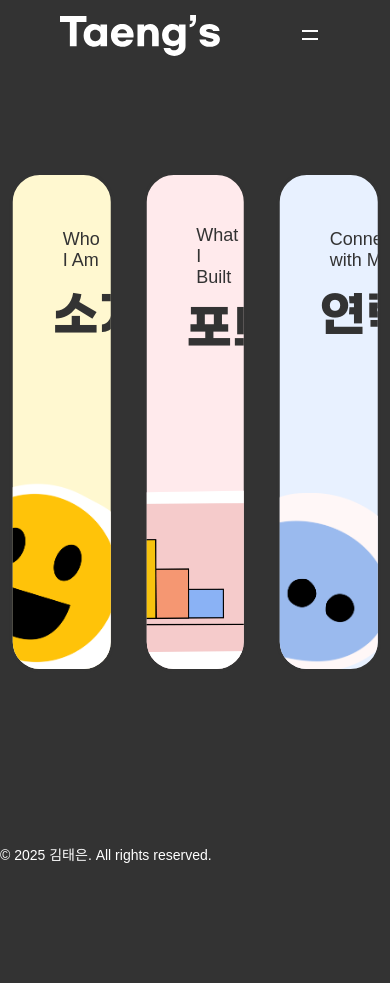
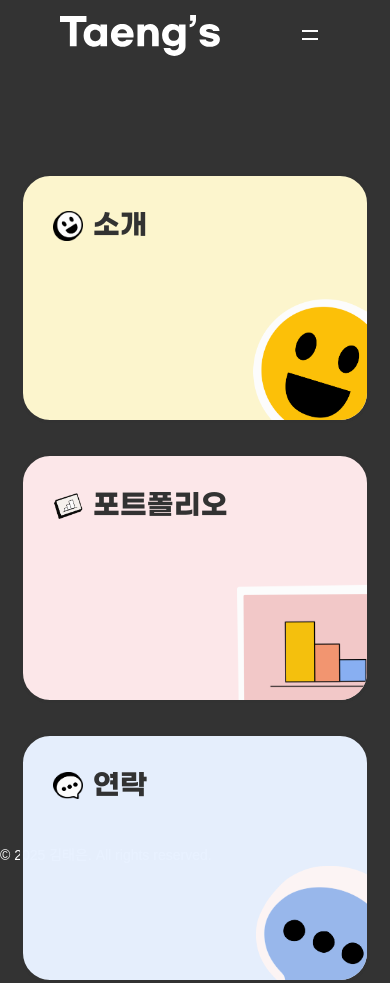
Before and after one commit to kbo831/aboutMe25, a plain HTML site: page index.html in a window 390 px wide. Before the commit the page ends 864 px from the top, so only its background shows below. Drawn offline with Linux system fonts and the light colour scheme; a web font is replaced by a local one.

Commit message:
메인 반응형 , 스크립트 작업
메인 컨텐츠 반응형, 애니메이션 스크립트 수정완료

```diff
--- a/asset/css/main.css
+++ b/asset/css/main.css
@@ -60,9 +60,6 @@
 .intro .intro-txt{font-size: 6rem; font-weight: bold; display: block; text-align: center; }
 .intro-txt .point{}
 
-.intro .intro-text.active{
-    opacity:1;visibility: visible; transform: translateY(0);
-}
 
 .intro-txt .point.active{text-shadow: 0 0 20px rgb(103, 228, 69);
     animation: pointText 1s ease-in-out 1;
@@ -83,15 +80,14 @@
 /* Skip-card */
 .skip-card{
   position: absolute;
-  top: 50%;
-  left: 50%;
-  transform: translate(-50%, -50%);
   height: 500px;
   z-index: 2;
   display:flex;
   align-items: center;
   justify-content: center;
   gap: 3rem;
+  opacity: 0;
+  visibility: hidden;
 }
 
 /* bg & icon */
@@ -112,35 +108,47 @@
 
 
 .skip-card .link{
-  width:45rem;
+  width: 100%;
+  max-width:45rem;
   height: 50rem;
   color: #333;
   border: 3px solid #333;
   border-radius: 3rem;
   overflow: hidden;
-  position: relative;
+  position: absolute;
+  left: 50%;
+  top:50%;
+  transform:translate(-50%,-50%);
  }
- .skip-card .link:before{content:"";display: block; width: 100%;height: 100%;background: rgba(0,0,0,0.2); position:absolute;left:50%;top:50%; transform: translate(-50%,-50%); opacity: 0;visibility: hidden; transition: all 0.3s; z-index:1}
+
 
 .skip-card .link-inner{position: relative;
 padding: 5rem 4rem; width: 100%; height: 100%; z-index:2}
 
 
-.skip-card .link p,.skip-card .link .title{transition: all 0.3s;}
-.skip-card .link p{font-size: 1.8rem;display: flex;align-items: center;justify-content: flex-start;}
+.skip-card .link .title,.skip-card .link .title span{transition: all 0.3s;}
+
 .skip-card .link .title{
   font-weight: 600;
   font-family: "GmarketSans";
   font-size: 4.8rem;
   position: relative;
-  margin-top: 10px;
+  /* margin-top: 10px; */
   z-index: 5;
+  display: flex;
+  align-items: center;
+  justify-content: flex-start;
+  flex-wrap: wrap;
 }
+.skip-card .link .title span{width: 100%;}
+.skip-card .link .title span:first-of-type{font-size: 1.8rem;  line-height: 1;letter-spacing: -1px; font-weight: normal; width: auto;}
+
 
 
 .skip-card .first-card{  z-index: 3; background-color: #FFF8D0;}
 .skip-card .second-card{ z-index: 2; background-color: #FFEAEC;}
 .skip-card .third-card{  z-index: 1; background-color: #E8F1FF;}
+
 
 /* skip-card hover, focus,focus-in*/
 
@@ -151,7 +159,6 @@ padding: 5rem 4rem; width: 100%; height: 100%; z-index:2}
   transform:translate(0,0) scale(1.5);
 
 }
-
 
  .skip-card .link.first-card:hover,
 .skip-card .link.first-card:focus,
@@ -178,4 +185,48 @@ padding: 5rem 4rem; width: 100%; height: 100%; z-index:2}
 }
 
 
-/* 인트로가 사라지면 배경이 색이 검정에서 밝은 톤으로 변하고 메인 컨텐츠 애니메이션 실행  */
+@media screen and (max-width: 1500px) {
+
+  .skip-card .link{max-width: 35rem;}
+  .skip-card .icon,.skip-card .icon.icon02{width: 30px;  height: 40px;}
+  .skip-card .link .title{font-size: 3.0rem;}
+}
+
+@media screen and (max-width: 1100px) {
+
+  .skip-card .link{
+    max-width: 35rem;
+    height: 35rem;
+    position: relative;
+    left: auto;
+    top:auto;
+    transform:none;}
+  .skip-card .link .title{font-size: 2.8rem;}
+  .skip-card .icon{width: 30px;  height: 40px;}
+  .skip-card .link .bg{
+    width: 190px;
+    height: 170px;
+  }
+  .skip-card .link:hover .bg,
+  .skip-card .link:focus .bg,
+  .skip-card .link:focus-within .bg{
+    transform:translate(0,0) scale(1.2);
+  }
+
+}
+
+@media screen and (max-width: 900px) {
+
+  .intro .intro-txt{font-size: 4.5rem;}
+      .skip-card {flex-wrap: wrap;}
+    .skip-card .link{height: 25rem;  min-width: 20rem;}
+    .skip-card .link-inner{padding: 3rem;}
+    .skip-card .link .title span{width: auto;}
+    .skip-card .link .title span:first-of-type{display: none;}
+
+}
+
+@media screen and (max-width:400px) {
+
+  .intro .intro-txt{font-size: 3.5rem;}
+}
--- a/asset/js/index.js
+++ b/asset/js/index.js
@@ -1,66 +1,67 @@
 $(document).ready(function () {
-  //DOM 트리 구조가 완성되었을 때 실행됨(이미지,,폰트,비디오 무시, html 구조만 파싱되면 실행)
-  //gsap 플러그인등록
-  gsap.registerPlugin(ScrollTrigger, SplitText);
+  gsap.registerPlugin(SplitText);
+  gsap.defaults({ ease: "power3.out" });
 
-  //전역 기본으로 설정할 효과
-  gsap.defaults({ ease: "back.out(1.4)" });
+  $(window).on("load", function () {
+    gsap.to(".intro-con", {
+      y: 0,
+      opacity: 1,
+      duration: 1,
+      stagger: 0.1,
+      onComplete: () => {
+        // split + set
+        const splitText = SplitText.create(".intro-txt", { type: "chars" });
+        gsap.set(splitText.chars, { autoAlpha: 0, yPercent: -200 });
 
-  //타임라인 생성 (순서 제어용)
-  const tl = gsap.timeline();
+        // chars 등장
+        gsap.to(splitText.chars, {
+          yPercent: 0,
+          autoAlpha: 1,
+          duration: 0.8,
+          stagger: 0.02,
+          onComplete: () => {
+            const point = document.querySelector(".intro-txt.second .point");
+            point?.classList.add("active");
 
 
-  $(window).on("load", function () {
-    // 이미지, 폰트, 외부 리소스까지 전부 로드된 후 실행됨
-      tl.add(() => {
-      //텍스트 애니메이션 실행
+            // 30초 뒤 intro-con 숨기기
+            gsap.delayedCall(1, () => {
 
-      //splitText 대상지정 생성
-      const splitText = SplitText.create(".intro-txt", { type: "chars" });
+              const tl = gsap.timeline(); // 순서 제어용 타임라인 생성
 
-      //애니메이션 실행 전 텍스트 상태 초기값 설정
-      gsap.set(splitText.chars, {
-        autoAlpha: 0, // opacity :0 , visibility:hidden
-        transformOrigin: "center center",
-        yPercent: -200,
-      });
+              tl.to(".intro-con", { opacity: 0, duration: 1, ease: "power1.out" })
+              .fromTo(".skip-card",
+                { opacity: 0, y: 100 },   // 시작 위치
+                { opacity: 1, visibility: "visible", y: 0, duration: 1, ease: "power3.out",
+                  onComplete: () => {
+                      console.log("skip-card 애니메이션 완료!");
+                    if (window.innerWidth > 1100) { // 윈도우 화면 1100px 이상에서만
+                        const gap = 30;  // 카드 간격(px)
+                        const cards = gsap.utils.toArray(".skip-card .link");
+                        const center = 50; // 가운데 (%)
 
-      // gsap 애니메이션 전에 active 클래스 추가, intro-con 등장
-      document.querySelector(".intro")?.classList.add("active");
+                        cards.forEach((card, i) => {
+                          const offset = (i - 1) * gap;
+                          gsap.to(card, {
+                            left: `calc(${center}% + ${offset}%)`,
+                            duration: 1,
+                            ease: "power3.out"
+                          });
+                        });
+                    }
+                  }
+                 } // 마지막위치
+              );
 
-      //gsap 애니메이션 설정
-      tl.to(splitText.chars, {
-        yPercent: 0,
-        autoAlpha: 1, // opacity :1 , visibility:visible
-        opacity: 1,
-        ease: "power3.out",
-        duration: .8,
-        stagger: {
-          each: 0.03,
-        },
-      });
-
-      tl.add(() => {
-        // 텍스트 분해 복원
-        splitText.revert();
-      });
-
-      tl.add(() => {
-        // 복원된 구조에 스케일적용할 텍스트 클래스 추가
-        document
-          .querySelector(".intro-txt.second .point")
-          ?.classList.add("active");
-      })
-        .add(() => {
-          document.querySelector(".sc-con.intro-con")?.classList.add("hide");
-        }, "+=1");
-
-      //end
-    });
-    //load end
-  });
+            });
+          }
+        });
 
 
 
 
+
+      }
+    });
+  });
 });
--- a/index.html
+++ b/index.html
@@ -159,28 +159,31 @@
             <div class="sc-con skip-card">
               <a href="/content/about.html" class="link first-card">
                 <div class="link-inner">
-                    <p>
-                      <i class="icon icon01"></i>
-                      Who I Am</p>
-                  <h3 class="bold title">소개</h3>
+                  <h3 class="bold title">
+                    <i class="icon icon01"></i>
+                    <span>Who I Am</span>
+                    <span>소개</span>
+                  </h3>
                   <span class="bg bg01"></span>
                 </div>
               </a>
               <a href="/content/projects.html" class="link second-card">
                 <div class="link-inner">
-                  <p>
+                  <h3 class="bold title">
                     <i class="icon icon02"></i>
-                    What I Built</p>
-                  <h3 class="bold title">포트폴리오</h3>
+                    <span> What I Built</span>
+                    <span>포트폴리오</span>
+                  </h3>
                   <span class="bg bg02"></span>
                 </div>
               </a>
               <a href="/content/contact.html" class="link third-card">
                 <div class="link-inner">
-                  <p>
+                  <h3 class="bold title">
                     <i class="icon icon03"></i>
-                    Connect with Me</p>
-                  <h3 class="bold title">연락</h3>
+                    <span>Connect with Me</span>
+                    <span>연락</span>
+                  </h3>
                   <span class="bg bg03"></span>
                 </div>
               </a>
```
